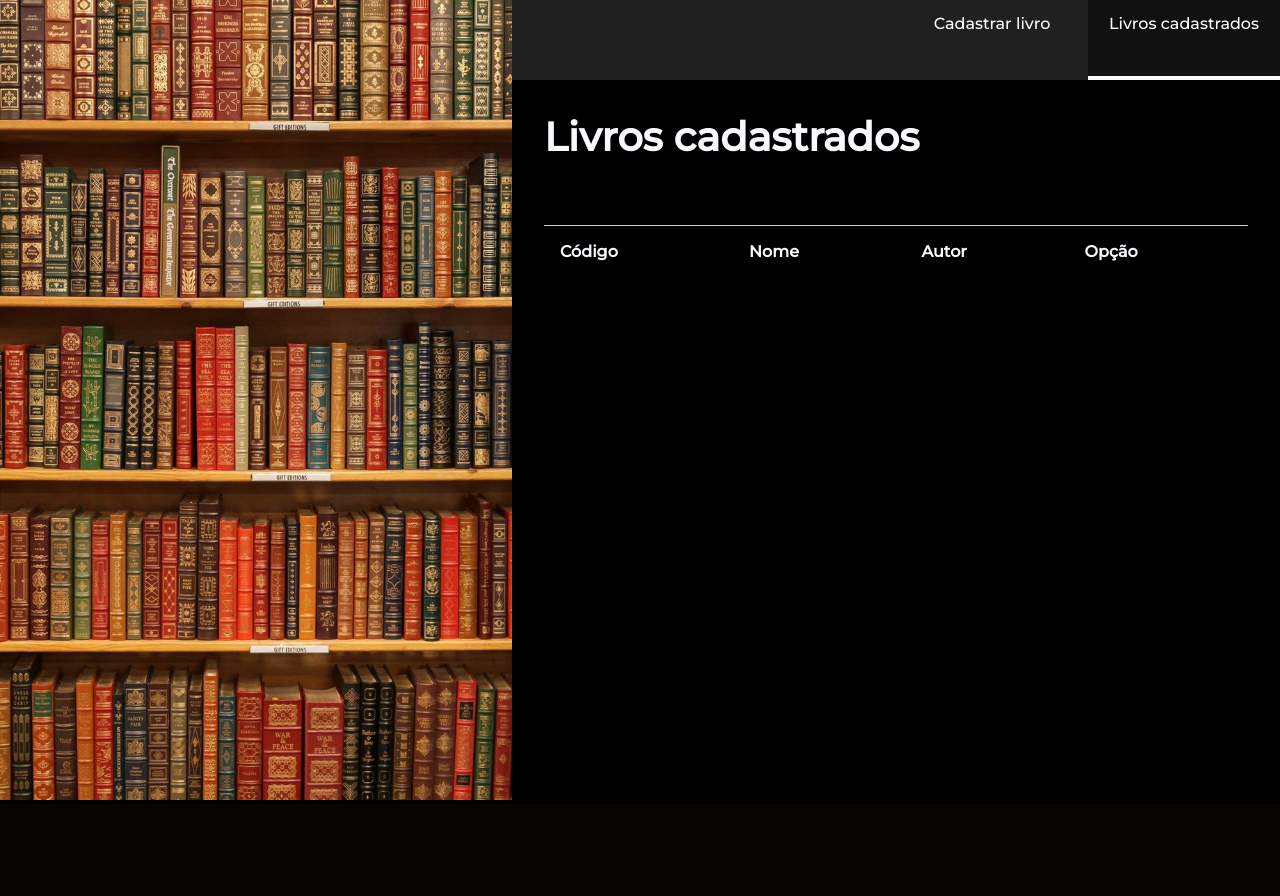
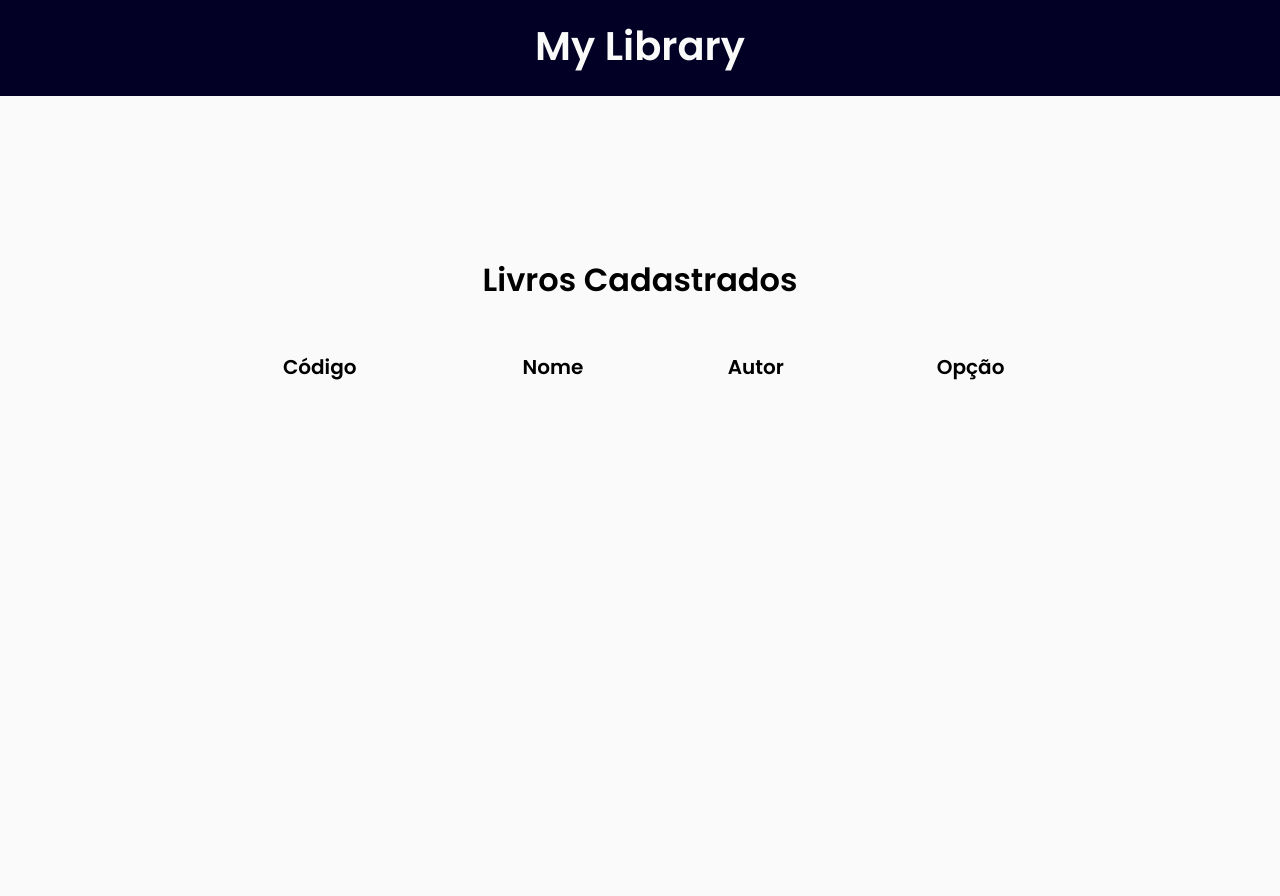
Before and after one commit to Deborablara/Library, a PHP site: page /view/listarLivros.php in a window 1280 px wide. Before the commit the page ends 800 px from the top, so only its background shows below. Run offline with PHP 8.4, Linux system fonts and the light colour scheme; data that the repository does not hold is empty; some libraries are stand-ins or nearby versions.

Commit message:
chore: modified files

```diff
--- a/style/style.css
+++ b/style/style.css
@@ -1,204 +1,172 @@
-    * {
-        box-sizing: border-box;
+:root{
+    --branco: #fafafa;
+    --azul: #020024;
+}
+
+*{
     margin: 0;
     padding: 0;
-        font-family: 'Montserrat', sans-serif;
+    box-sizing: border-box;
+    font-family: 'Poppins', sans-serif;
 }
 
-    body {
-        background-color: #000000;
-        color: #FAF7FD;
-        width: 100vw;
-        height: 100vh;
-        display: flex;
+body{
+    background: var(--branco);
 }
 
-    body div {
-        width: 40%;
-        height: 100%;
+body header{
+    background: var(--azul);
+    color: var(--branco);
+    width: 100%;
+    height: 12vh;
+    text-align: center;
+    padding: 1rem;
+    font-size: 20px;
 }
 
-    div img {
-        width: 100%;
-        height: 100%;
+body main  {
+    display: flex;
+    justify-content: space-around;
+    align-items: center;
+
+    width: 70%;
+    height: 100vh;
+    margin: 0 auto;
 }
 
-    body .flex-container {
-        width: 60%;
-        height: 100%;
+body main  .card{
+    width: 45%;
+    height: 35%;
+    border-radius: 30px;
+    box-shadow: 5px 2px 1em rgba(4, 45, 53, 0.212);
+
     display: flex;
     flex-direction: column;
+    justify-content: center;
+    padding: 1rem;
+    align-items: center;
 }
 
-    .flex-container nav {
-        width: 100%;
-        height: 10%;
-        background-color: #202020;
+body main .card i{
+    width: 80px;
+    height: 80px;
+    font-size: 4rem;
+    background: var(--azul);
+    color: var(--branco);
+    border-radius: 50%;
+
+    display: flex;
+    justify-content: center;
+    align-items: center;
+    float:left;
 }
 
-    nav ul {
-        width: 100%;
-        height: 100%;
-        background-color: #202020;
-        list-style-type: none;
+#list{
+    background: var(--branco);
+    color: var(--azul);
 }
 
-    ul li {
-        width: 25%;
-        height: 100%;
-        float: right;
+body main .card p{
+    font-size: 2em;
+    text-align: center;
+    margin-top: 15px;
+    font-weight: 500;
+
 }
 
-    li a {
-        display: block;
-        width: 100%;
-        height: 100%;
-        color: white;
-        text-align: center;
-        padding: 14px 16px;
-        text-decoration: none;
+body main h2{
+    font-size: 3em;
+
 }
 
-    .active {
-        border-bottom: 4px solid #FAF7FD;
-        background-color: #111;
+body main form{
+    width: 50%;
+    height: 60%;
+    padding: 2rem;
+
+    display: flex;
+    flex-direction: column;
+    justify-content: center;
+    align-items: center;
 }
 
-    li a:hover {
-        background-color: #111;
+
+body main form input{
+    margin-top: 8px;
+    width: 100%;
+    padding: 1rem;
+    background: #02002407;
+    border:none;
+    border-bottom: 1px solid var(--azul);
+    border-radius: 3px;
+    outline: none;
 }
 
-    .flex-container table {
-        width: 100%;
-        text-align: left;
-        padding: 2rem;
-        border-spacing: 0;
-        border-radius: 2%;
+body main form input::placeholder {
+    font-size: 1.3em;
 }
 
-    .flex-container .div-form {
-        width: 100%;
-        padding: 2rem;
+body main form button{
+    width: 60%;
+    padding: 0.8rem;
+    background: var(--azul);
+    color: var(--branco);
+    border:none;
+    border-radius: 3px;
+    font-size: 1em;
+    font-weight: 600;
+    margin-top: 3rem;
+
 }
 
-    .div-form input {
-        margin-top: 1rem;
-        margin-bottom: 2rem;
-        border-radius: 1%;
-        border-style: none;
+body main section{
     width: 100%;
-        padding: 1rem;
-        background-color: #FAF7FD;
+    height: 60vh;
 }
 
-    .button-editar {
-        background-color: #FAF7FD;
-        color: #000000;
-        text-decoration: none;
-        padding: 0.5rem;
-        border-radius: 3%;
+body main section table{
+    width: 100%;
+    border-collapse: collapse;
 }
 
-    td,
-    th {
-        border-top: 1px solid lightgray;
-        padding: 1rem;
+body main section table caption{
+    margin-bottom: 3rem;
+    width: 100%;
+    font-size: 2em;
+    font-weight: 600;
 }
 
-    .flex-container label {
-        font-size: 18px;
+body main section table th{
+    font-size: 20px;
+
 }
 
-    .flex-container h1 {
-        padding: 2rem;
-        font-size: 40px;
-    }
+body main section table tr {
+    text-align: center;
 
-    .flex-container .input-100 {
-        width: 100%;
-        float: left;
-    }
-
-    .flex-container .div-button {
-        text-align: center;
     width: 100%;
 }
 
-    .div-button button {
-        margin-top: 3rem;
-        border-radius: 3px;
-        width: 30%;
-        padding: 1rem;
-        font-size: 16px;
-        font-weight: 600;
-        border-style: none;
+tr:nth-child(even) {
+    background: #02002407;
 }
 
-    .div-button button:hover {
-        background-color: #111;
-        color: #FAF7FD
+body main section table td{
+    padding: 0.5rem;
+
 }
 
-    .atualizar {
-        background-color: rgb(71, 204, 160);
-        margin: 0 5px;
+body main section table td a{
+    background: var(--azul);
+    color: var(--branco);
+    padding: 0.3rem;
+    border-radius: 3px;
 }
 
-    .excluir {
-        background-color: rgba(245, 3, 3, 0.808);
+a{
+    text-decoration: none;
+
 }
-
-    @media (max-width: 850px) {
-        .img {
-            display: none;
+.link-card{
+    color: var(--azul);
 }
-        body {
-            width: 100vw;
-            display: flex;
-            flex-direction: column;
-        }
-        body .flex-container {
-            width: 100%;
-        }
-        .flex-container nav {
-            height: 40%;
-            width: 100%;
-        }
-        nav ul {
-            width: 100%;
-            text-align: center;
-            display: flex;
-            flex-direction: column;
-        }
-        ul li {
-            width: 100%;
-        }
-        li a {
-            width: 100%;
-        }
-        .div-button button {
-            margin-top: 1rem;
-            width: 100%;
-        }
-        .flex-container h1 {
-            text-align: center;
-            font-size: 20px;
-        }
-        table thead {
-            display: none;
-        }
-        table tbody td {
-            display: flex;
-            flex-direction: column;
-        }
-        td,
-        th {
-            padding: 1rem;
-        }
-        .button-editar {
-            text-align: center;
-        }
-        .atualizar {
-            margin: 5px 0;
-        }
-    }
--- a/view/listarLivros.php
+++ b/view/listarLivros.php
@@ -7,25 +7,23 @@
     <link rel="stylesheet" href="../style/style.css">
     <link rel="preconnect" href="https://fonts.googleapis.com">
     <link rel="preconnect" href="https://fonts.gstatic.com" crossorigin>
-    <link href="https://fonts.googleapis.com/css2?family=Montserrat:wght@300;500&display=swap" rel="stylesheet">
-    <title>Livros cadastrados</title>
+    <link href="https://fonts.googleapis.com/css2?family=Poppins:wght@100;200;400;600&display=swap" rel="stylesheet">
+
+    <script src="https://kit.fontawesome.com/6fb5f06b55.js" crossorigin="anonymous"lefer></script>
+
+
+    <title>Library</title>
 </head>
 <body>
-    <div class="img">
-        <img src="../img/livro.jpeg" alt="livros">
-    </div>
+
+    <header>
+        <h1>My Library</h1>
+    </header>
 
     <main class="flex-container">
-        <nav>
-            <ul>
-                <li><a class="active"  href="./listarLivros.php">Livros cadastrados</a></li>
-                <li><a href="./index.php">Cadastrar livro</a></li>
-
-            </ul>
-        </nav>
-        <h1>Livros cadastrados</h1>
-
+        <section>
             <table>
+                <caption>Livros Cadastrados</caption>
                 <thead>
                     <tr>
                         <th>Código</th>
@@ -58,12 +56,8 @@
                     ?>
                 </tbody>
             </table>
-
+        </section>
     </main>
-
-
-
-
 
 </body>
 </html>
```
Also changed, not shown: view/cadastro.php (added, +40 -0 lines), view/home.php (added, +38 -0 lines), view/index.php (deleted, +0 -57 lines), img/livro.jpeg (deleted). Lines whose indentation alone changed are shown as unchanged.
